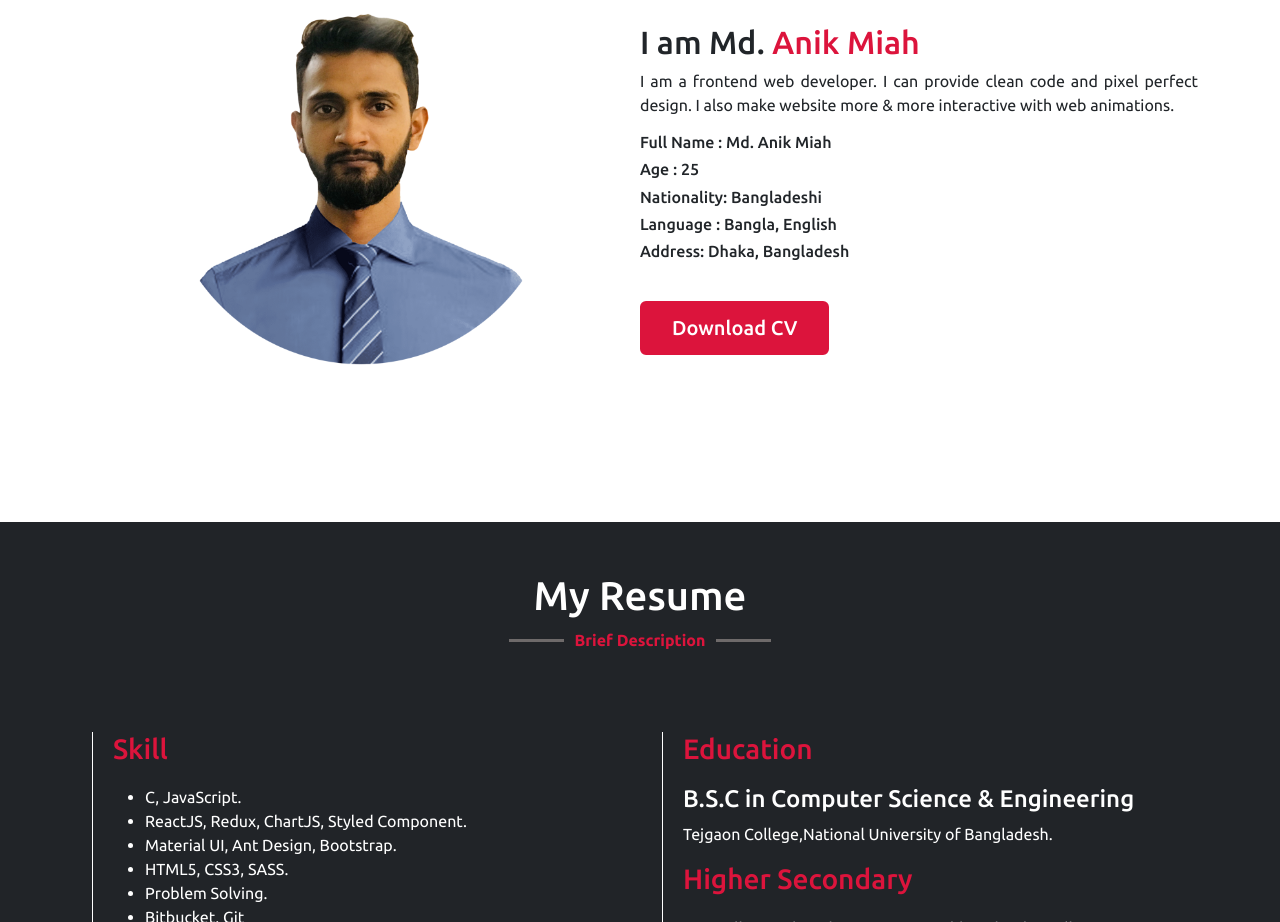
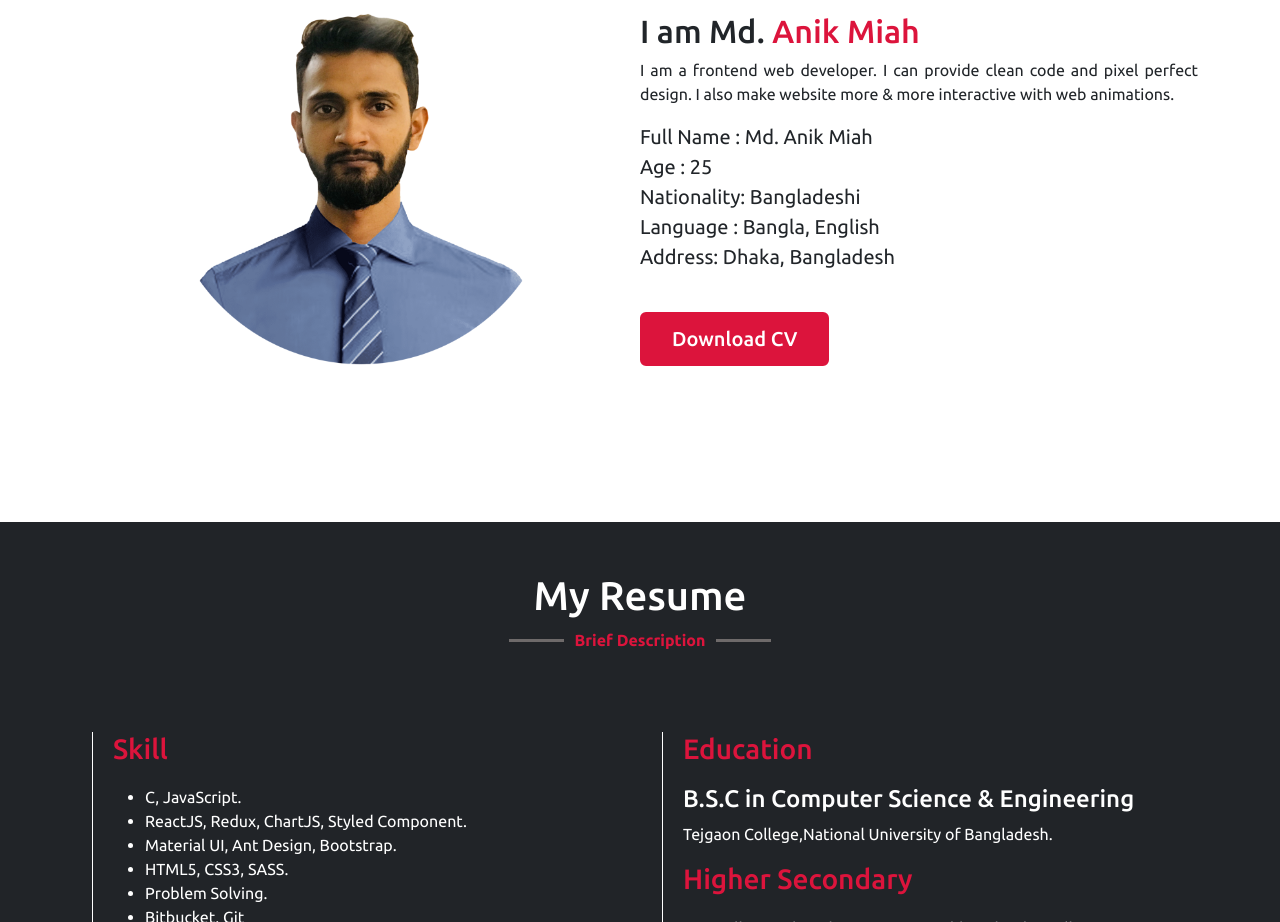
Before and after one commit to mehedi-hasan-anik/new_portfolio, a React (Create React App) app: page / in a window 1280 px wide. Shown: the part 1140-2062 px from the top of the page. Built offline with nearby package versions, Linux system fonts and the light colour scheme.

Commit message:
Added animation

```diff
--- a/src/pages/About/About.styles.css
+++ b/src/pages/About/About.styles.css
@@ -52,3 +52,43 @@
   color: crimson;
   background: 0 0;
 }
+.informtion {
+  list-style: none;
+  margin: 0;
+  padding: 0;
+}
+.informtion li {
+  font-size: 20px;
+  font-weight: 400;
+}
+.informtion li:nth-child(1) {
+  animation: fadeIn 0.9s 1;
+  animation-fill-mode: forwards;
+}
+.informtion li:nth-child(2) {
+  animation: fadeIn 1.5s 1;
+  animation-fill-mode: forwards;
+}
+.informtion li:nth-child(3) {
+  animation: fadeIn 2s 1;
+  animation-fill-mode: forwards;
+}
+.informtion li:nth-child(4) {
+  animation: fadeIn 2.5s 1;
+  animation-fill-mode: forwards;
+}
+.informtion li:nth-child(5) {
+  animation: fadeIn 3s 1;
+  animation-fill-mode: forwards;
+}
+
+@keyframes fadeIn {
+  0% {
+    opacity: 0;
+    text-align: right;
+  }
+  100% {
+    opacity: 1;
+    text-align: left;
+  }
+}
--- a/src/pages/About/index.jsx
+++ b/src/pages/About/index.jsx
@@ -22,12 +22,14 @@ const About = () => {
               perfect design. I also make website more & more interactive with
               web animations.
             </p>
+            <ul className="informtion">
+              <li>Full Name : Md. Anik Miah</li>
+              <li>Age : 25</li>
+              <li>Nationality: Bangladeshi</li>
+              <li>Language : Bangla, English</li>
+              <li>Address: Dhaka, Bangladesh</li>
+            </ul>
 
-            <h6>Full Name : Md. Anik Miah</h6>
-            <h6>Age : 25</h6>
-            <h6>Nationality: Bangladeshi</h6>
-            <h6>Language : Bangla, English</h6>
-            <h6>Address: Dhaka, Bangladesh</h6>
             <div className="cv_downlod_btn_wrapper">
               <a href={cv} className="cv_downlod_btn" download>
                 Download CV
```
